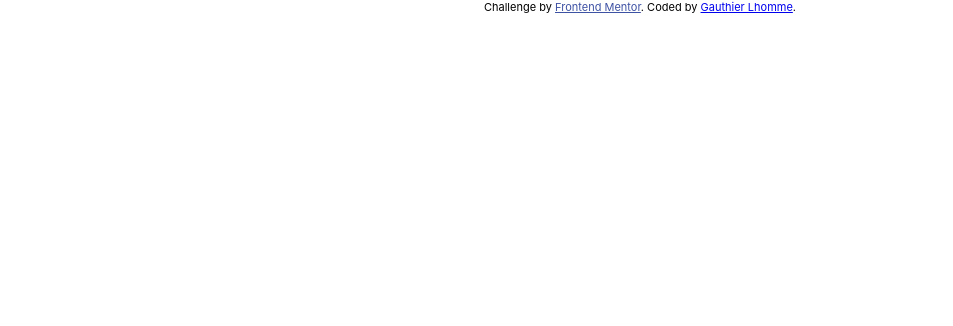
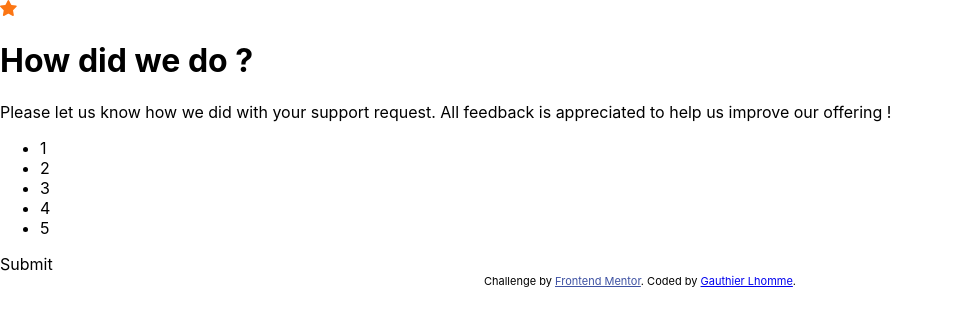
Before and after one commit to Gauthier-Lhomme/interactive-rating-component, a React (Create React App) app: page / in a window 1280 px wide. Shown: the top 326 px of the page, without its empty margins (0-953 px from the left). Built offline with nearby package versions, Linux system fonts and the light colour scheme.

Commit message:
Create ratting component

```diff
--- /dev/null
+++ b/src/App.js
@@ -0,0 +1,10 @@
+import RatingComponent from "./components/RatingComponent";
+import Footer from "./components/Footer"
+export default function App() {
+  return (
+  <div>
+      <RatingComponent/>
+      <Footer/>
+  </div>)
+  ;
+}
--- /dev/null
+++ b/src/components/RatingComponent.jsx
@@ -0,0 +1,25 @@
+import React from "react";
+import iconStar from "../images/icon-star.svg";
+
+export default class RatingComponent extends React.Component {
+  render() {
+    return (
+      <div>
+        <img src={iconStar} alt="" />
+        <h1>How did we do ?</h1>
+        <p>
+          Please let us know how we did with your support request. All feedback
+          is appreciated to help us improve our offering !
+        </p>
+        <ul>
+          <li>1</li>
+          <li>2</li>
+          <li>3</li>
+          <li>4</li>
+          <li>5</li>
+        </ul>
+        <div>Submit</div>
+      </div>
+    );
+  }
+}
--- a/src/index.js
+++ b/src/index.js
@@ -1,13 +1,14 @@
 import React from 'react';
 import ReactDOM from 'react-dom/client';
+import App from './App';
 import './index.css';
-import Footer from './components/Footer';
 import reportWebVitals from './reportWebVitals';
+
 
 const root = ReactDOM.createRoot(document.getElementById('root'));
 root.render(
   <React.StrictMode>
-    <Footer />
+    <App/>
   </React.StrictMode>
 );
 
```
